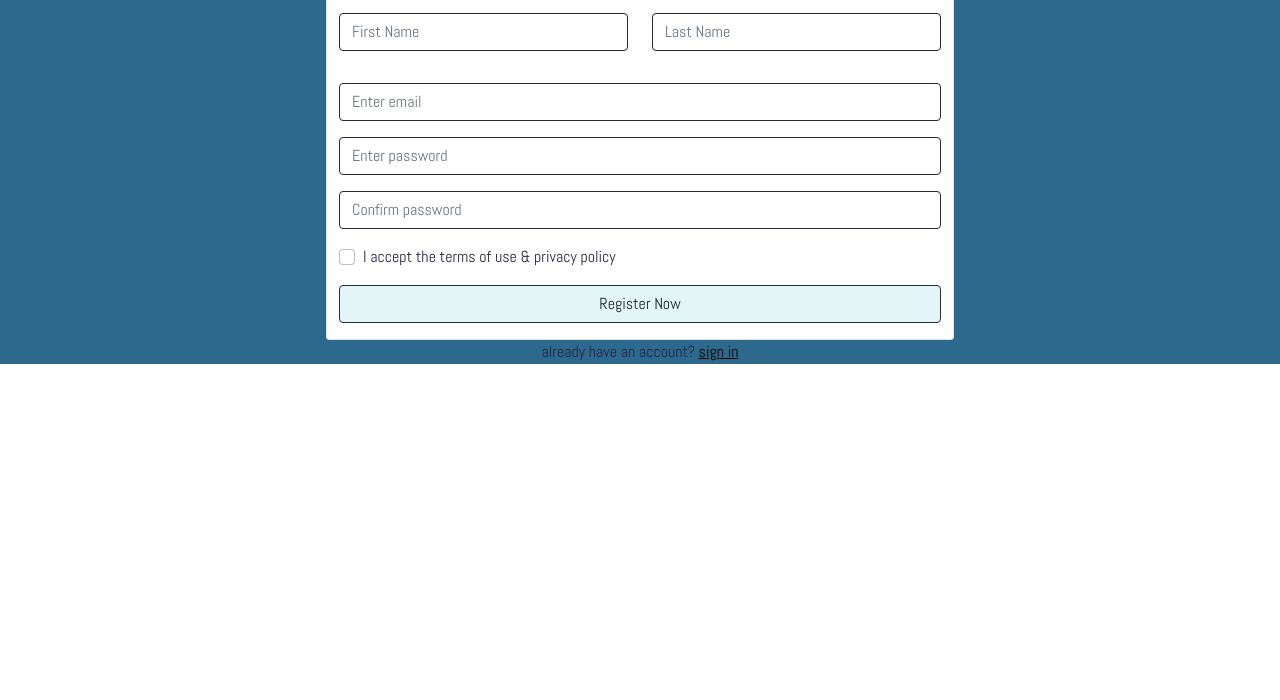
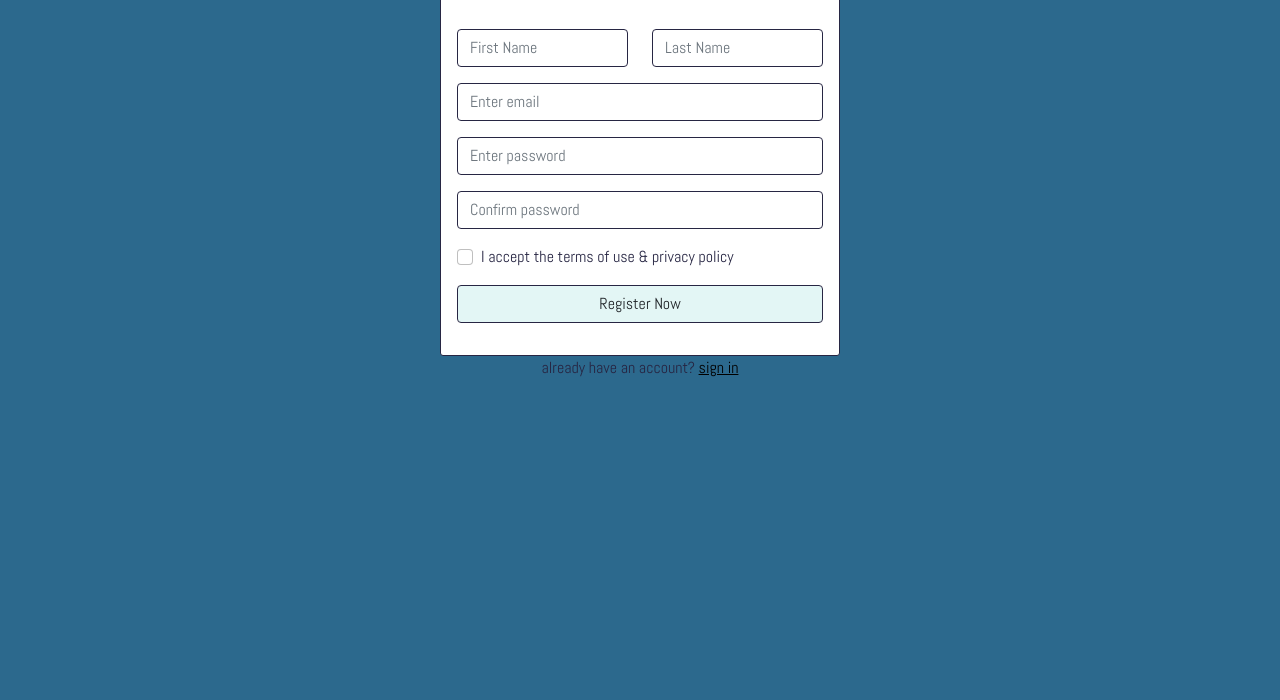
Before and after one commit to ZahraArjmand/reg-page, a plain HTML site: page index.html in a window 1280 px wide. Shown: the part 100-800 px from the top of the page. Drawn offline with nearby package versions, Linux system fonts and the light colour scheme.

Commit message:
modified:   index.html 	modified:   style.css

```diff
--- a/index.html
+++ b/index.html
@@ -13,27 +13,26 @@
 
 <body>
     <div class="container-fluid">
-        <div class="container border w-50 h-75">
-            <h1 class="hr-lines">Register</h1>
+        <form class="form-signup">
+            <h1>Register</h1>
             <p>Create your account. It's free and only takes a few minutes</p>
-            <div class="row justify-content-lg-center">
-                <div class="col-md-6 mb-3 mt-3">
+            <div class="form-group">
+                <div class="row">
+                    <div class=" col-md-6  mt-3">
                         <input type="text" class="form-control firstName" placeholder="First Name">
                     </div>
-
-
-                <div class="col-md-6 mb-3 mt-3">
+                    <div class=" col-md-6  mt-3">
                         <input type="text" class="form-control lastName" placeholder="Last Name">
                     </div>
                 </div>
-            <form>
-                <div class="mb-3 mt-3">
+            </div>
+            <div class="form-group  mb-3 mt-3">
                 <input type="email" class="form-control email" id="email" placeholder="Enter email">
             </div>
-                <div class="mb-3 mt-3">
+            <div class="form-group mb-3 mt-3">
                 <input type="password" class="form-control" id="pwd" placeholder="Enter password">
             </div>
-                <div class="mb-3 mt-3">
+            <div class="form-group mb-3 mt-3">
                 <input type="password" class="form-control" id="confirm-pwd" placeholder="Confirm password">
             </div>
 
@@ -42,10 +41,14 @@
                    <input class="form-check-input" type="checkbox" name="remember"> I accept <span></span>the terms of use</span> & <span>privacy policy</span>
                  </label>
             </div>
-                <button type="submit " class="btn reg-btn mb-3 form-control reg-btn">Register Now</button>
+            <button type="submit " class="btn reg-btn mb-3 btn-block form-control">Register Now</button>
+
+            <!--</div>-->
+            <!--</div>-->
+    </div>
     </form>
-        </div>
     <p>already have an account? <a href="# ">sign in</a></p>
+
     </div>
     <script src="script.js"></script>
 </body>
--- a/style.css
+++ b/style.css
@@ -7,21 +7,25 @@ body {
     font-family: mainFont;
     text-align: center;
     color: #272643;
+    background-color: #2c698d;
 }
 
 .container-fluid {
     background-color: #2c698d;
+    color: #272643;
 }
 
-.container {
-    border: 1px solid #272643;
+.form-signup {
+    margin: 0 auto;
+    max-width: 400px;
     border-radius: 3px;
     -webkit-border-radius: 3px;
     -moz-border-radius: 3px;
     -ms-border-radius: 3px;
     -o-border-radius: 3px;
+    border: 1px solid #272643;
     background-color: white;
-    color: #272643;
+    padding: 1rem;
 }
 
 a {
```
Lines whose indentation alone changed are shown as unchanged.
